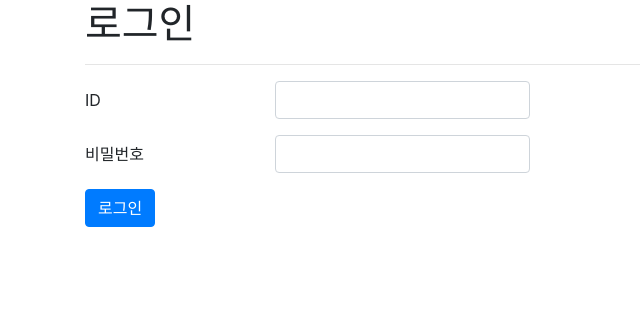
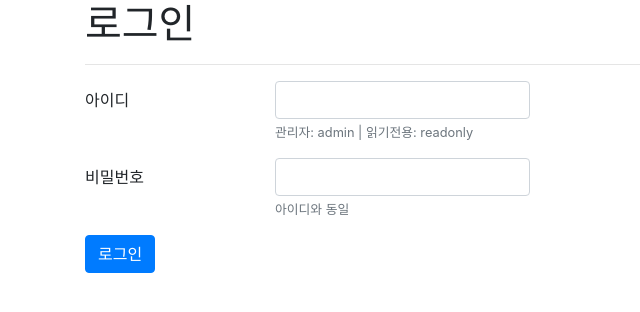
Before and after one commit to anyanguniv/anyanguniv.github.com, a Jekyll site: the page project/score/login.html, which Jekyll copies as it is, in a window 1280 px wide. Shown: the top 312 px of the page, without its empty margins (0-640 px from the left). Built offline with Jekyll 4.4.1, drawn with Linux system fonts in a browser that asks for light colours.

Commit message:
js: add login hints

```diff
--- a/project/score/login.html
+++ b/project/score/login.html
@@ -16,9 +16,10 @@
 
     <form id="login-form">
       <div class="form-group row">
-        <label for="input-id" class="col-12 col-md-2 col-form-label">ID</label>
+        <label for="input-id" class="col-12 col-md-2 col-form-label">아이디</label>
         <div class="col-md-5 col-lg-3">
           <input type="text" class="form-control" id="input-id">
+          <small class="form-text text-muted">관리자: admin | 읽기전용: readonly</small>
         </div>
       </div>
 
@@ -26,6 +27,7 @@
         <label for="input-passwd" class="col-md-2 col-form-label">비밀번호</label>
         <div class="col-md-5 col-lg-3">
           <input type="password" class="form-control" id="input-passwd">
+          <small class="form-text text-muted">아이디와 동일</small>
         </div>
       </div>
 
```
